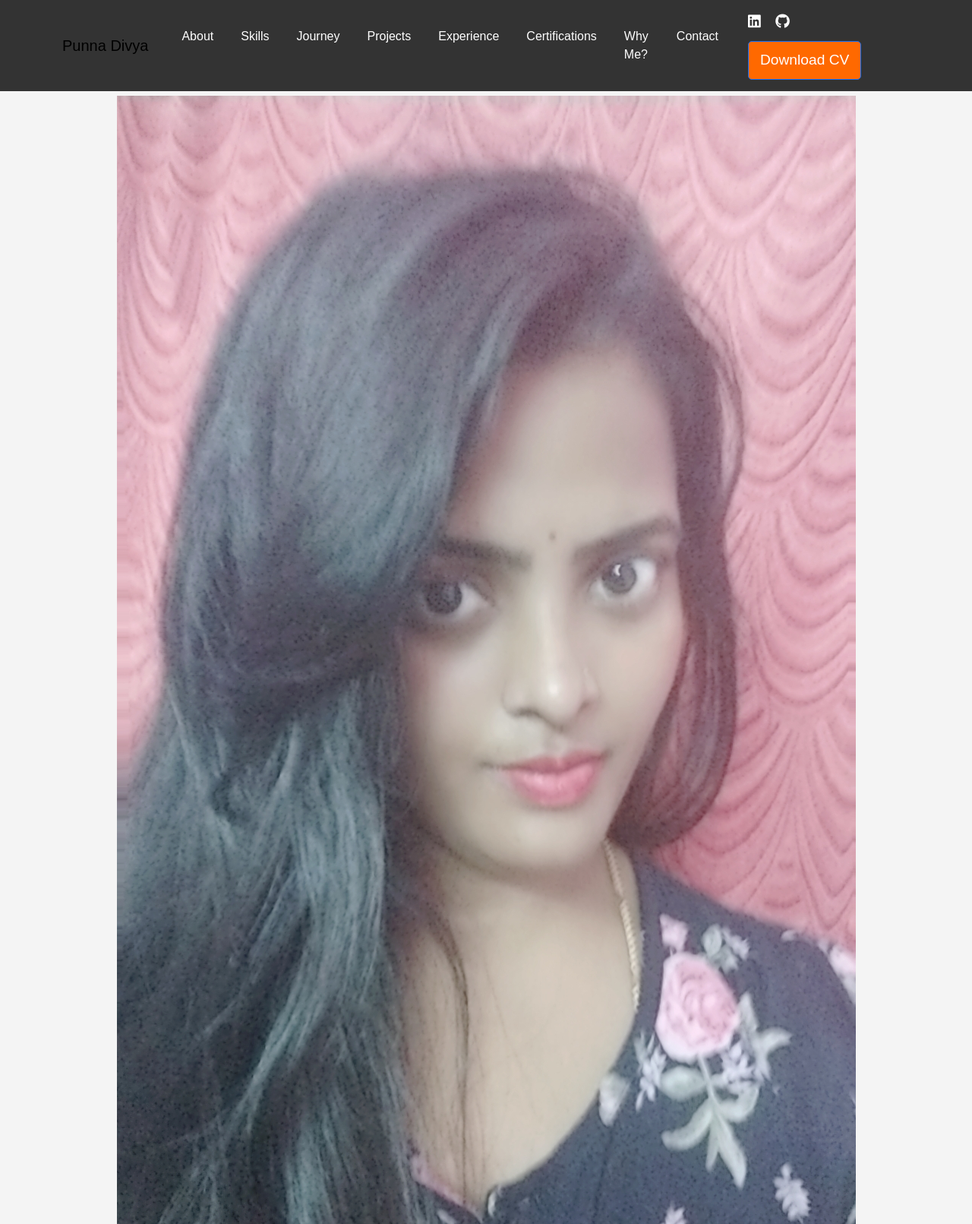
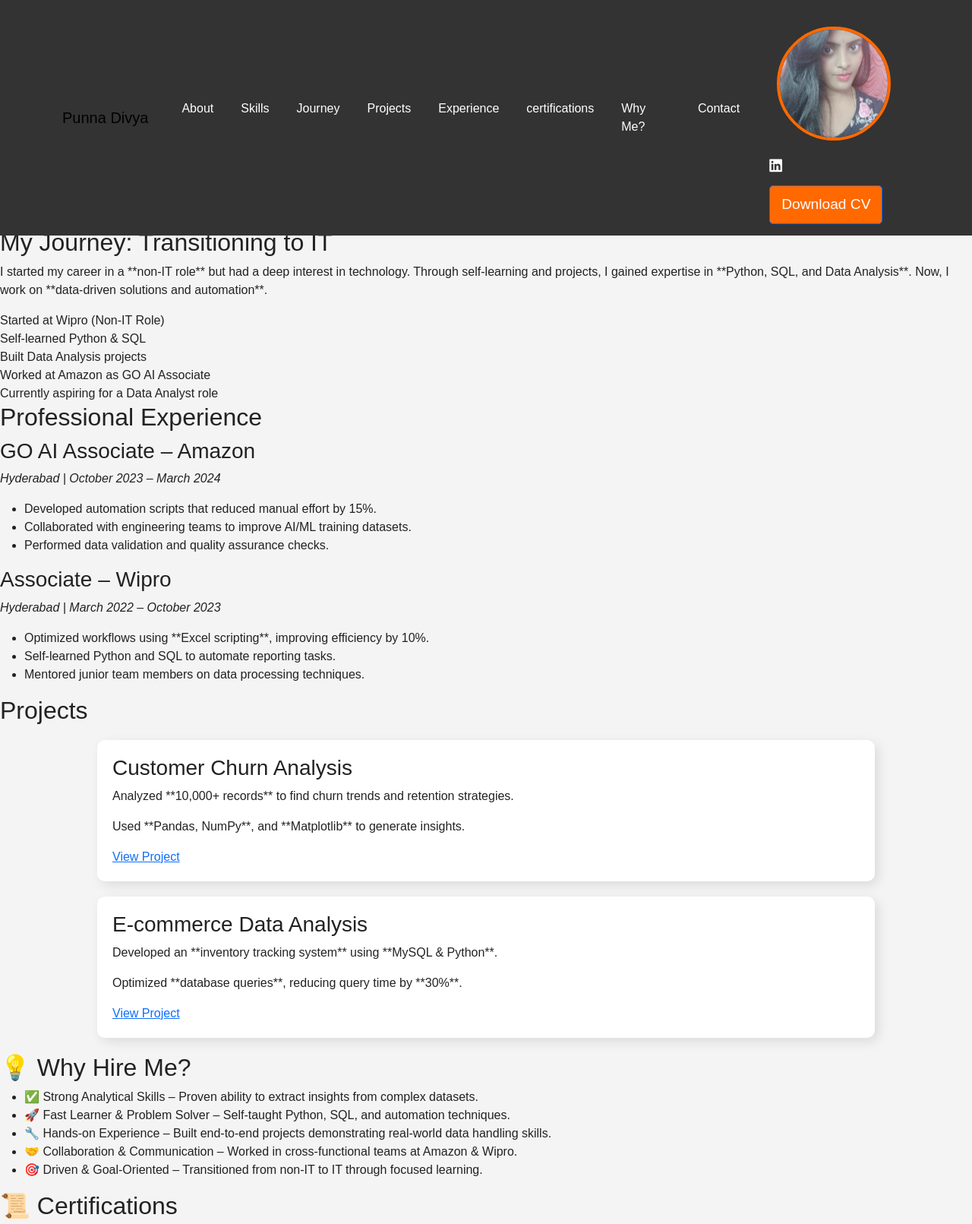
Before and after one commit to divya2507punna/divya2507punna.github.io, a Flask app: page / in a window 1280 px wide. Shown: the top 1611 px of the page at 76% size. Run offline with Flask 3, Linux system fonts and the light colour scheme; some libraries are stand-ins or nearby versions.

Commit message:
changes made

```diff
--- a/static/css/style.css
+++ b/static/css/style.css
@@ -102,6 +102,22 @@
 .resume-btn:hover {
   background: var(--hover);
   transform: scale(1.05);
+}
+
+/* Profile Image */
+.profile-img {
+  width: 150px;  /* Adjust the width as needed */
+  height: 150px; /* Keeps the image square */
+  border-radius: 50%; /* Makes it circular */
+  object-fit: cover; /* Ensures it does not stretch */
+  border: 4px solid var(--primary); /* Adds a border */
+  display: block;
+  margin: 20px auto; /* Centers the image */
+  transition: transform 0.3s ease-in-out;
+}
+
+.profile-img:hover {
+  transform: scale(1.1); /* Slight zoom effect on hover */
 }
 
 /* Skills Section */
--- a/templates/index.html
+++ b/templates/index.html
@@ -39,13 +39,13 @@
             <li class="nav-item"><a class="nav-link" href="#transition">Journey</a></li>
             <li class="nav-item"><a class="nav-link" href="#projects">Projects</a></li>
             <li class="nav-item"><a class="nav-link" href="#experience">Experience</a></li>
-            <li class="nav-item"><a class="nav-link" href="#certifications">Certifications</a></li>
-            <li class="nav-item"><a class="nav-link" href="#hire-me">Why Me?</a></li>
+            <li class="nav-item"><a class="nav-link" href="certifications">certifications</a></li>
+            <li class="nav-item"><a class="nav-link" href="why me?">Why Me?</a></li>
             <li class="nav-item"><a class="nav-link" href="#contact">Contact</a></li>
           </ul>
           <div class="social-links ms-3">
+            <img src="./static/images/profile.jpg" alt="Punna Divya" class="profile-img">
             <a href="https://www.linkedin.com/in/punnadivya1234/" target="_blank"><i class="fab fa-linkedin"></i></a>
-            <a href="https://github.com/divya2507punna" target="_blank"><i class="fab fa-github"></i></a>
             <a href="https://drive.google.com/file/d/1OIwKmjR5oehz4j3XgEug5-9EtQM1bzgs/view?usp=drive_link" target="_blank" class="btn btn-primary resume-btn">Download CV</a>
           </div>
         </div>
@@ -54,12 +54,77 @@
   </header>
 
   <!-- Hero Section -->
-  <section class="hero text-center">
-    <div class="container">
+  <section class="hero">
+    <div class="container text-center">
       <h1 class="hero-title">Punna Divya</h1>
       <p class="hero-subtitle">Data Analyst | Python Developer</p>
       <img src="./static/images/profile.jpg" alt="Punna Divya" class="profile-img">
     </div>
+  </section>
+
+  <!-- Transitioning to IT Section -->
+  <section id="transition">
+    <h2>My Journey: Transitioning to IT</h2>
+    <p>I started my career in a **non-IT role** but had a deep interest in technology. Through self-learning and projects, I gained expertise in **Python, SQL, and Data Analysis**. Now, I work on **data-driven solutions and automation**.</p>
+    <div class="timeline">
+      <div class="timeline-item">Started at Wipro (Non-IT Role)</div>
+      <div class="timeline-item">Self-learned Python & SQL</div>
+      <div class="timeline-item">Built Data Analysis projects</div>
+      <div class="timeline-item">Worked at Amazon as GO AI Associate</div>
+      <div class="timeline-item">Currently aspiring for a Data Analyst role</div>
+    </div>
+  </section>
+
+  <!-- Experience Section -->
+  <section id="experience">
+    <h2>Professional Experience</h2>
+    <div class="experience-item">
+      <h3>GO AI Associate – Amazon</h3>
+      <p><em>Hyderabad | October 2023 – March 2024</em></p>
+      <ul>
+        <li>Developed automation scripts that reduced manual effort by 15%.</li>
+        <li>Collaborated with engineering teams to improve AI/ML training datasets.</li>
+        <li>Performed data validation and quality assurance checks.</li>
+      </ul>
+    </div>
+    <div class="experience-item">
+      <h3>Associate – Wipro</h3>
+      <p><em>Hyderabad | March 2022 – October 2023</em></p>
+      <ul>
+        <li>Optimized workflows using **Excel scripting**, improving efficiency by 10%.</li>
+        <li>Self-learned Python and SQL to automate reporting tasks.</li>
+        <li>Mentored junior team members on data processing techniques.</li>
+      </ul>
+    </div>
+  </section>
+
+  <!-- Projects Section -->
+  <section id="projects">
+    <h2>Projects</h2>
+    <div class="project">
+      <h3>Customer Churn Analysis</h3>
+      <p>Analyzed **10,000+ records** to find churn trends and retention strategies.</p>
+      <p>Used **Pandas, NumPy**, and **Matplotlib** to generate insights.</p>
+      <a href="https://github.com/divya2507punna/customer-churn-analysis" target="_blank">View Project</a>
+    </div>
+    <div class="project">
+      <h3>E-commerce Data Analysis</h3>
+      <p>Developed an **inventory tracking system** using **MySQL & Python**.</p>
+      <p>Optimized **database queries**, reducing query time by **30%**.</p>
+      <a href="https://github.com/divya2507punna/ecommerce-data-analysis" target="_blank">View Project</a>
+    </div>
+  </section>
+
+    <!-- Why Hire Me Section -->
+  <section id="hire-me" class="section">
+    <h2>💡 Why Hire Me?</h2>
+    <ul>
+      <li>✅ Strong Analytical Skills – Proven ability to extract insights from complex datasets.</li>
+      <li>🚀 Fast Learner & Problem Solver – Self-taught Python, SQL, and automation techniques.</li>
+      <li>🔧 Hands-on Experience – Built end-to-end projects demonstrating real-world data handling skills.</li>
+      <li>🤝 Collaboration & Communication – Worked in cross-functional teams at Amazon & Wipro.</li>
+      <li>🎯 Driven & Goal-Oriented – Transitioned from non-IT to IT through focused learning.</li>
+    </ul>
   </section>
 
   <!-- Certifications Section -->
@@ -85,10 +150,48 @@
     </div>
   </section>
 
+  <!-- Contact Section -->
+  <section id="contact" class="section bg-light">
+    <div class="container">
+      <h2 class="section-title">Get in Touch</h2>
+      <div class="row">
+        <div class="col-lg-6 mx-auto">
+          <form id="contactForm" class="contact-form">
+            <div class="mb-3">
+              <input type="text" class="form-control" placeholder="Your Name" required>
+            </div>
+            <div class="mb-3">
+              <input type="email" class="form-control" placeholder="Your Email" required>
+            </div>
+            <div class="mb-3">
+              <textarea class="form-control" rows="5" placeholder="Your Message" required></textarea>
+            </div>
+            <button type="submit" class="btn btn-primary w-100">Send Message</button>
+          </form>
+        </div>
+      </div>
+    </div>
+  </section>
+
   <!-- Footer -->
   <footer class="bg-dark text-light py-4">
-    <div class="container text-center">
-      <p>&copy; 2025 Punna Divya. All rights reserved.</p>
+    <div class="container">
+      <div class="row">
+        <div class="col-md-6">
+          <h4>Punna Divya</h4>
+          <p>Data Analyst & Python Developer</p>
+        </div>
+        <div class="col-md-6 text-end">
+          <div class="social-links">
+            <a href="https://linkedin.com/in/punnadivya1234" target="_blank"><i class="fab fa-linkedin fa-2x"></i></a>
+            <a href="https://github.com/divya2507punna" target="_blank"><i class="fab fa-github fa-2x"></i></a>
+            <a href="mailto:divyapunna2507@gmail.com"><i class="fas fa-envelope fa-2x"></i></a>
+          </div>
+        </div>
+      </div>
+      <div class="text-center mt-3">
+        <p>&copy; 2023 Punna Divya. All rights reserved.</p>
+      </div>
     </div>
   </footer>
 
```
Also changed, not shown: index.html (+110 -7 lines).
